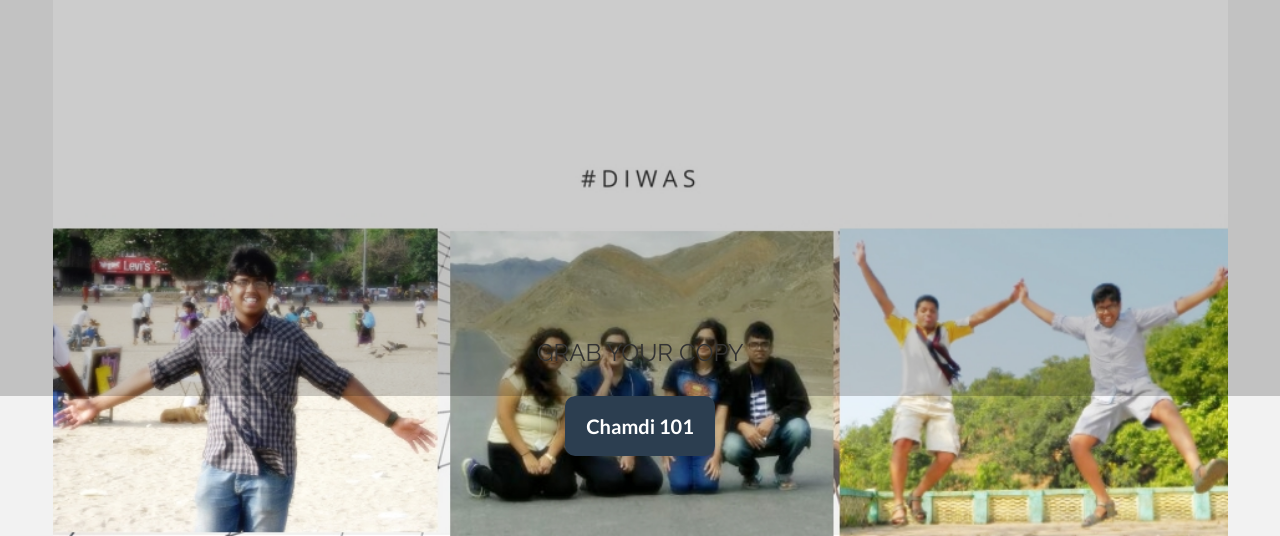
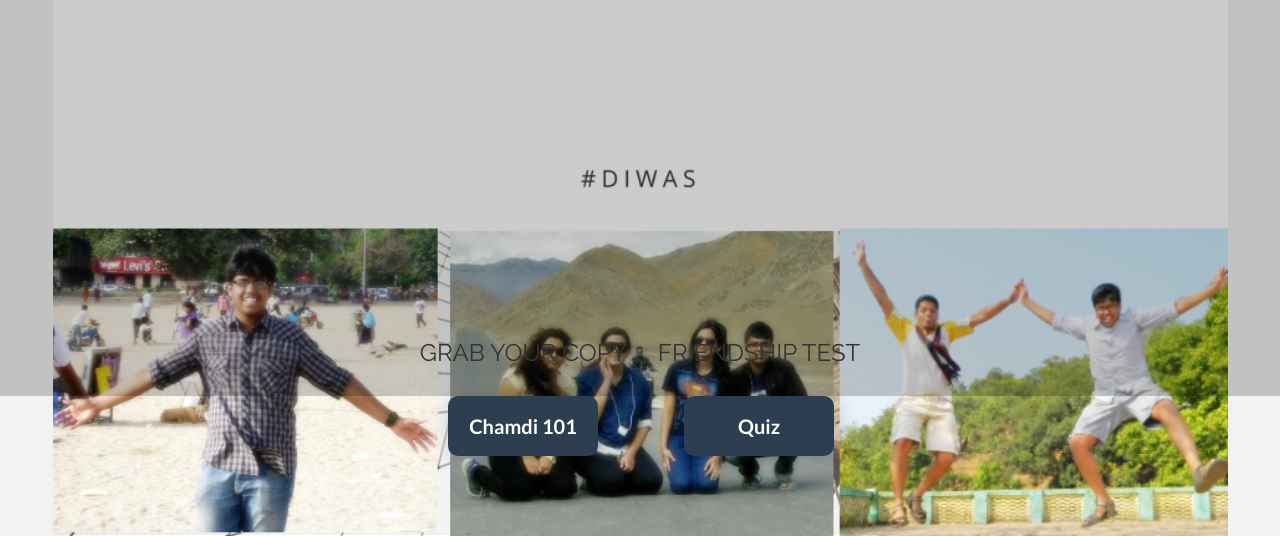
Before and after one commit to mithilgotarne/diwas, a plain HTML site: page index.html in a window 1280 px wide. Shown: the part 404-940 px from the top of the page. Drawn offline with Linux system fonts and the light colour scheme.

Commit message:
1234567891dshg

```diff
--- a/index.html
+++ b/index.html
@@ -71,15 +71,30 @@
 				</form>
 			</div>
 
+            <div style="display: flex;justify-content: center">
                 <div>
                     <h3 style="font-weight: 500;">
                         Grab Your Copy <br>
+
                     </h3>
                     <a target="_blank" href="https://mithilgotarne.github.io/diwas/assets/Chamdi%20101.pdf">
                         <div class="btn" style="font-weight: 900;">
                             Chamdi 101
                         </div>
                     </a>
+                </div>
+                &nbsp;&nbsp;&nbsp;&nbsp;&nbsp;&nbsp;&nbsp;&nbsp;&nbsp;&nbsp;
+                <div>
+                    <h3 style="font-weight: 500;">
+                        Friendship test <br>
+                    </h3>
+                    <a target="_blank" href="https://mithilgotarne.github.io/diwas/assets/Chamdi%20101.pdf">
+                        <div class="btn" style="font-weight: 900;">
+                            Quiz
+                        </div>
+                    </a>
+                </div>
+
             </div>
 
 
```
Lines whose indentation alone changed are shown as unchanged.
